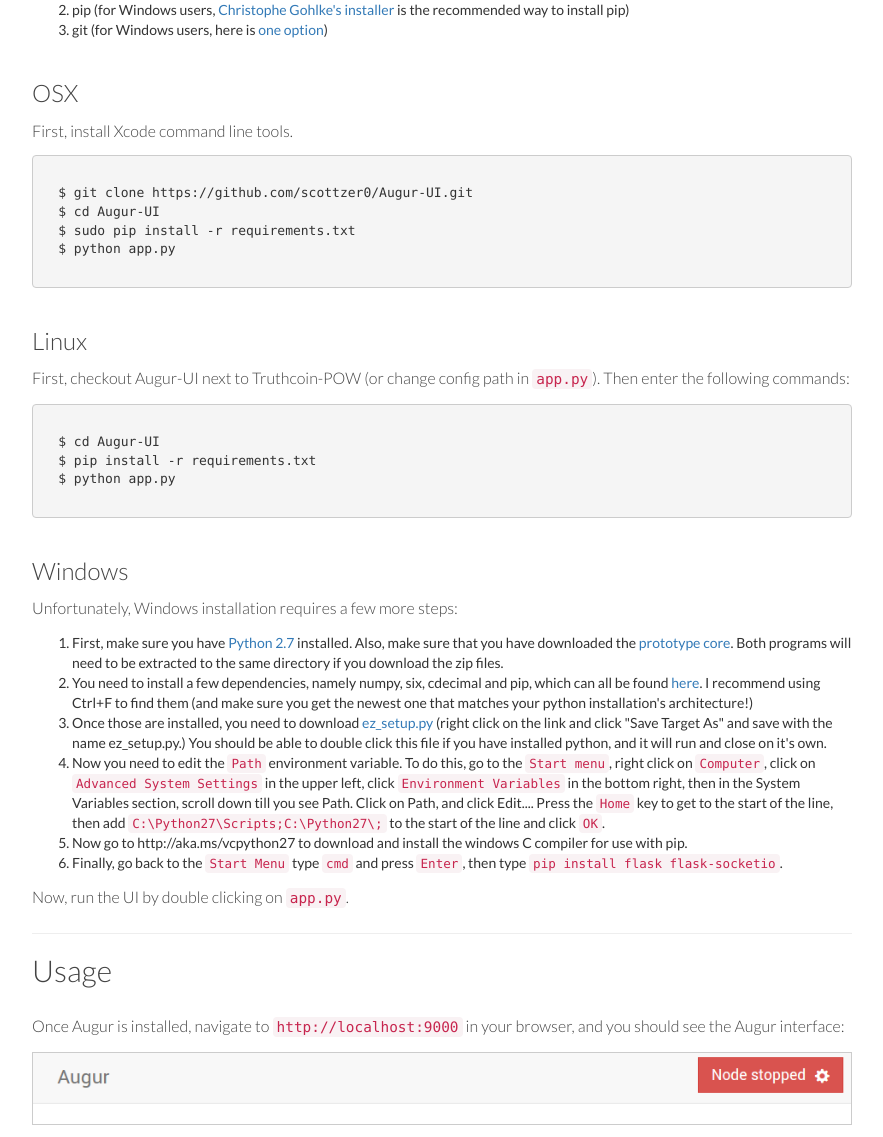
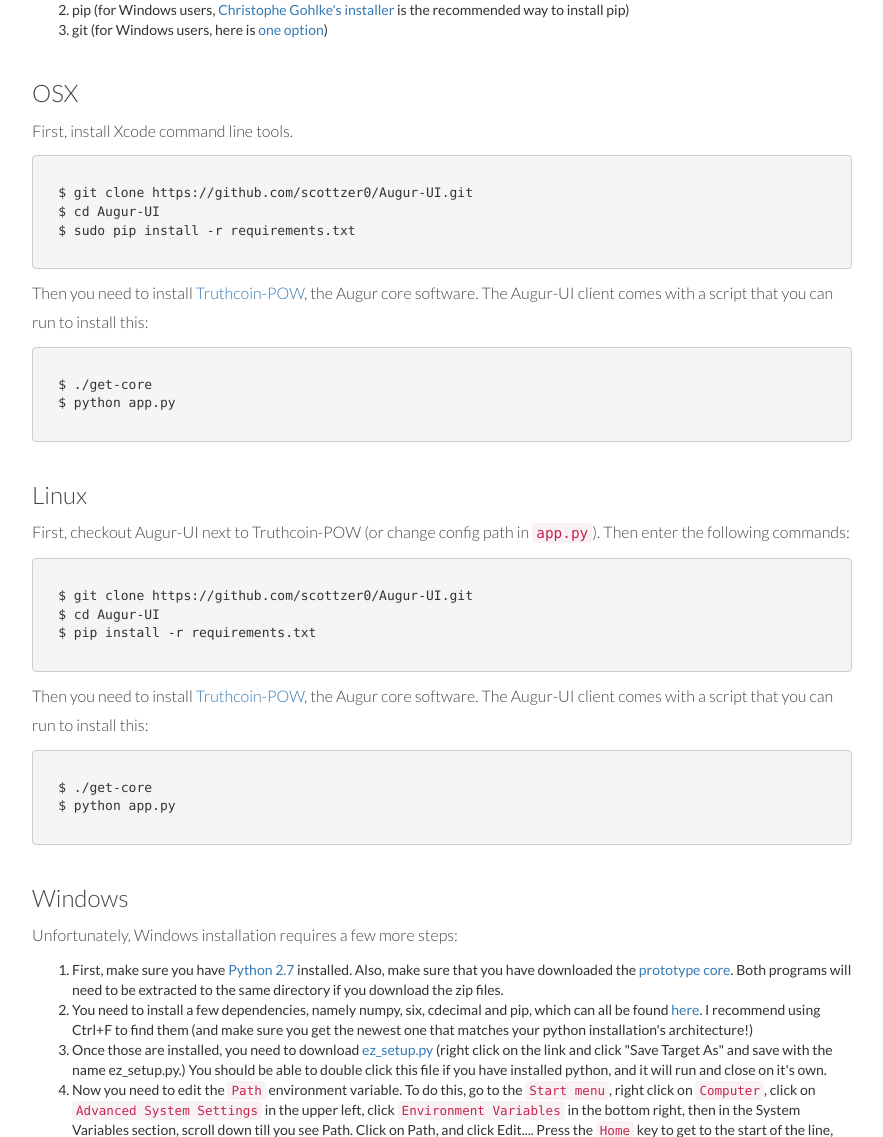
Before and after one commit to collegecrypto/augur.net, a Django app: page /prototype/ in a window 1280 px wide. Shown: the part 556-1693 px from the top of the page, without its empty margins (198-1081 px from the left). Run offline with Django 3.2, Linux system fonts and the light colour scheme; some libraries are stand-ins or nearby versions.

Commit message:
Added some prototype docs and install notes

```diff
--- a/augur_net/templates/prototype.html
+++ b/augur_net/templates/prototype.html
@@ -24,21 +24,30 @@
     </ol>
 
     <h3 id="osx">OSX</h3>
-    <p>First, install Xcode command line tools.  </p>
+    <p>First, install Xcode command line tools.</p>
     <pre><code>
   $ git clone https://github.com/scottzer0/Augur-UI.git
   $ cd Augur-UI
   $ sudo pip install -r requirements.txt
+  </code></pre>
+      <p>Then you need to install <a href="https://github.com/zack-bitcoin/Truthcoin-POW">Truthcoin-POW</a>, the Augur core software.  The Augur-UI client comes with a script that you can run to install this:</p>
+    <pre><code>
+  $ ./get-core
   $ python app.py
     </code></pre>
 
     <h3 id="nix">Linux</h3>
     <p>First, checkout Augur-UI next to Truthcoin-POW (or change config path in <code>app.py</code>).  Then enter the following commands:</p>
     <pre><code>
+  $ git clone https://github.com/scottzer0/Augur-UI.git
   $ cd Augur-UI
   $ pip install -r requirements.txt
+  </code></pre>
+      <p>Then you need to install <a href="https://github.com/zack-bitcoin/Truthcoin-POW">Truthcoin-POW</a>, the Augur core software.  The Augur-UI client comes with a script that you can run to install this:</p>
+    <pre><code>
+  $ ./get-core
   $ python app.py
-    </code></pre>
+    </pre></code>
 
     <h3 id="windows">Windows</h4>
     <p>Unfortunately, Windows installation requires a few more steps:<br />
```
